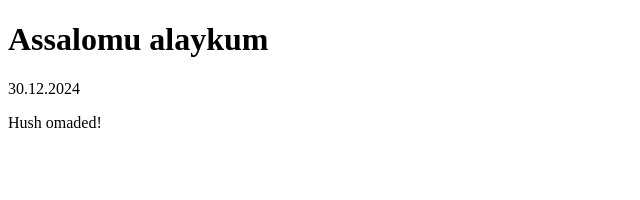
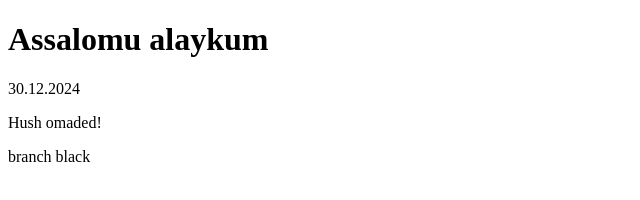
Before and after one commit to ShahbozQurbonov/delete, a plain HTML site: page index.html in a window 1280 px wide. Shown: the whole page, without its empty margins (0-640 px from the left). Drawn offline with Linux system fonts and the light colour scheme.

Commit message:
11 versiya

```diff
--- a/index.html
+++ b/index.html
@@ -9,6 +9,7 @@
     <h1>Assalomu alaykum</h1>
     <p>30.12.2024</p>
     <p>Hush omaded!</p>
+    <p>branch black</p>
 
 </body>
 </html>
```
